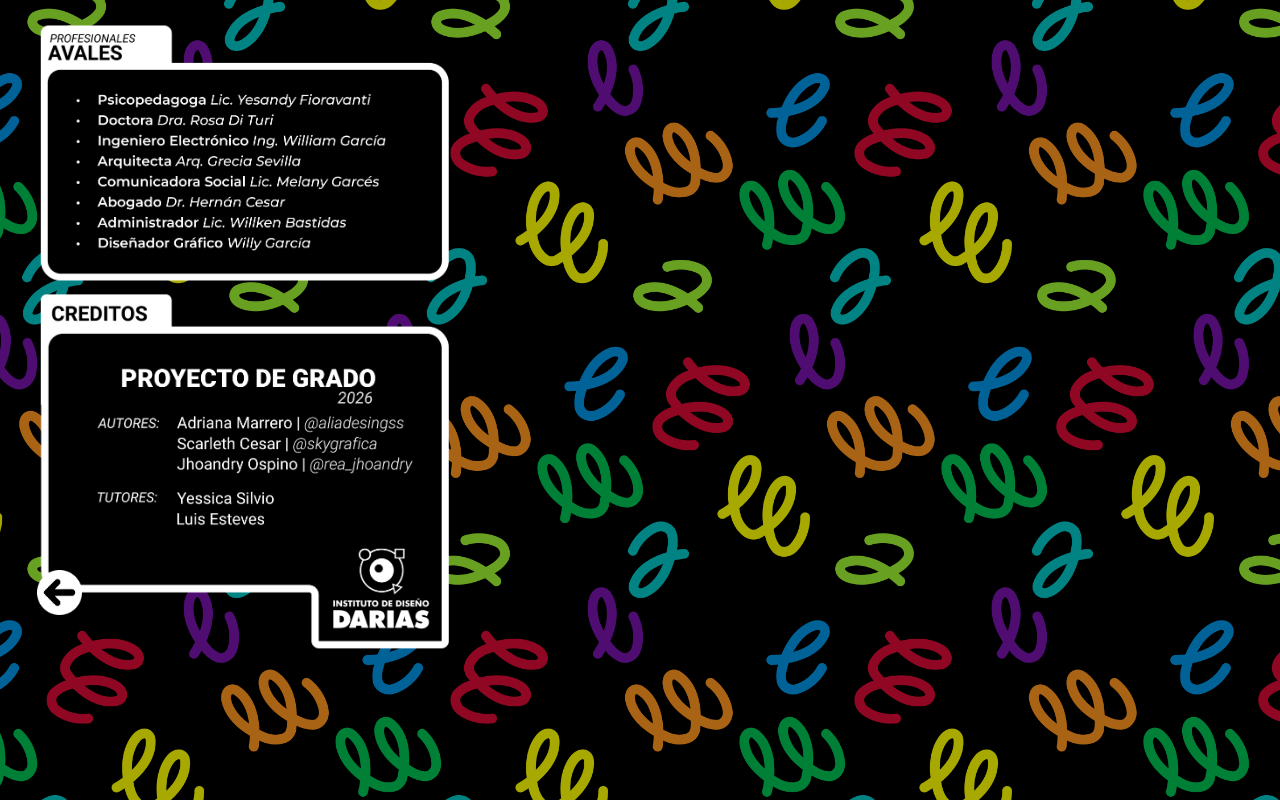
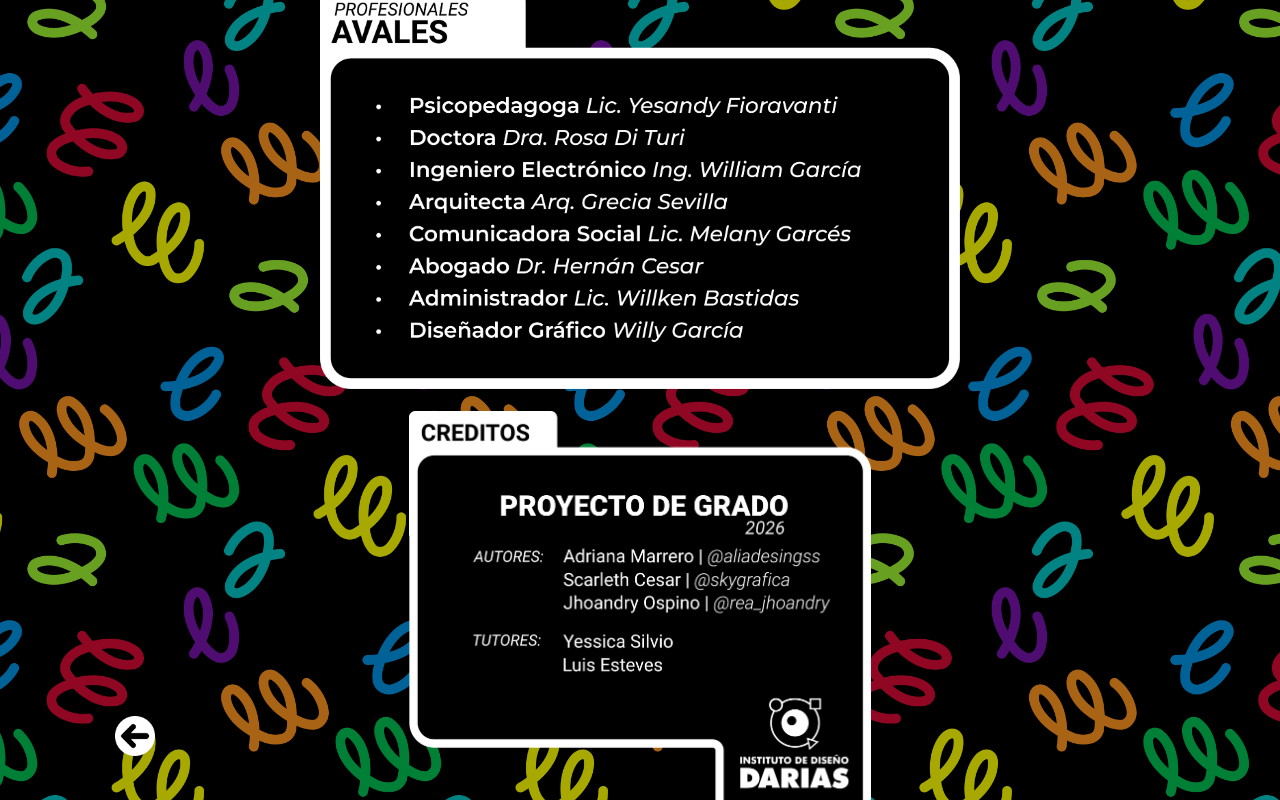
Before and after one commit to skyxitta21-maker/landing-nextpro, a plain HTML site: page creditos.html in a window 1280 px wide. Drawn offline with Linux system fonts and the light colour scheme.

Commit message:
arreglos de creditos y boton de info

```diff
--- a/creditos.html
+++ b/creditos.html
@@ -5,73 +5,49 @@
     <meta name="viewport" content="width=device-width, initial-scale=1.0">
     <title>Créditos | Next Pro</title>
     <style>
-       body, html {
-            margin: 0;
-            padding: 0;
+        * { margin: 0; padding: 0; box-sizing: border-box; }
 
-            /* AQUÍ AGREGAMOS TU FONDO PNG */
+        /* 1. EL FONDO SEGURO */
+        body, html {
+            width: 100%;
+            height: 100%;
+            background-color: #000;
             background-image: url('img/fondo-creditos.png');
-            background-size: cover; /* Hace que el fondo cubra toda la pantalla sin dejar bordes blancos */
+            background-size: cover;
             background-position: center;
-            background-repeat: no-repeat;
-            background-color: #1a1a1a; /* Un color de respaldo por si el internet está lento */
-
-            display: block;
-            justify-content: center;
-            align-items: center;
-            min-height: 100vh;
+            background-attachment: fixed;
             font-family: sans-serif;
+            overflow: hidden;
         }
 
+        /* 2. LA CAJA QUE CENTRA TUS CARTAS */
         .contenedor-creditos {
-            position: relative; /* CLAVE: Atrapa al botón para que no se escape */
-            width: 100%;
-            max-width: 480px;
-            /* ... el resto de tus estilos del contenedor ... */
+            width: -100%;
+            height: 100vh;
+            display: flex;
+            flex-direction: column;
+            justify-content: center; /* Centra verticalmente */
+            align-items: center;     /* Centra horizontalmente */
+            gap: 22px;               /* Separación entre las dos cartas */
         }
 
-        .btn-regresar {
-            position: absolute;
-            top: 4%;    /* Se ubica al 4% del techo del diseño */
-            left: 5%;   /* Se ubica al 5% de la pared izquierda */
-            width: 12%; /* El tamaño del botón se vuelve elástico */
-            z-index: 10;
-            cursor: pointer;
-            transition: transform 0.2s ease;
-        }
-        /* ... se mantienen el :active y el img { width: 100%; } ... */
-
-        .img-info1 {
-            transform: translate(10%, 10%); /* Este truco la mantiene centrada exactamente en el medio */
-            width: 85%; /* Ajusta este % si quieres que la info se vea más grande o más pequeña */
+        /* 3. TUS CARTAS */
+        .carta-info {
+            position: relative;
+            width: 80%;
+            max-height: 50vh;   /* Ajustado para que las dos entren perfecto en pantalla */
+            object-fit: contain;
             z-index: 2;
         }
 
-        .img-info2 {
-            transform: translate(10%, 10%); /* Este truco la mantiene centrada exactamente en el medio */
-            width: 85%; /* Ajusta este % si quieres que la info se vea más grande o más pequeña */
-            z-index: 2;
-        }
-
+        /* 4. EL BOTÓN DE REGRESAR */
         .btn-regresar {
-            width: 40px; /* Tamaño de tu botón de flecha/regreso */
-            cursor: pointer;
-            transition: transform 0.2s ease;
-        }
-
-        .btn-regresar:active {
-            transform: scale(0.9);
-        }
-
-        .btn-regresar {
-            position: absolute; /* Esto lo libera para moverlo por toda la pantalla */
-
-            /* COORDENADAS: Cambia esto según dónde lo quieras */
-            top: 570px;    /* Distancia desde el borde superior */
-            left: 37px;   /* Distancia desde el borde izquierdo */
-
-            width: 45px;  /* Ajusta el tamaño de tu botón aquí */
-            z-index: 10;  /* Lo mantiene por encima del fondo y los créditos */
+            position: absolute;
+            top: 89.5%;
+            left: 9%;
+            width: 10%;
+            max-width: 40px;
+            z-index: 10;
             cursor: pointer;
             transition: transform 0.2s ease;
         }
@@ -90,8 +66,8 @@
 
     <div class="contenedor-creditos">
 
-        <img src="img/avales.png" alt="Información del equipo" class="img-info1">
-        <img src="img/creditos.png" alt="Información del equipo" class="img-info2">
+        <img src="img/avales.png" alt="Informacion" class="carta-info">
+        <img src="img/creditos.png" alt="informacion" class="carta-info">
 
         <a href="index.html" class="btn-regresar">
             <img src="img/flecha.png" alt="Regresar">
```
Also changed, not shown: index.html (+9 -8 lines).
